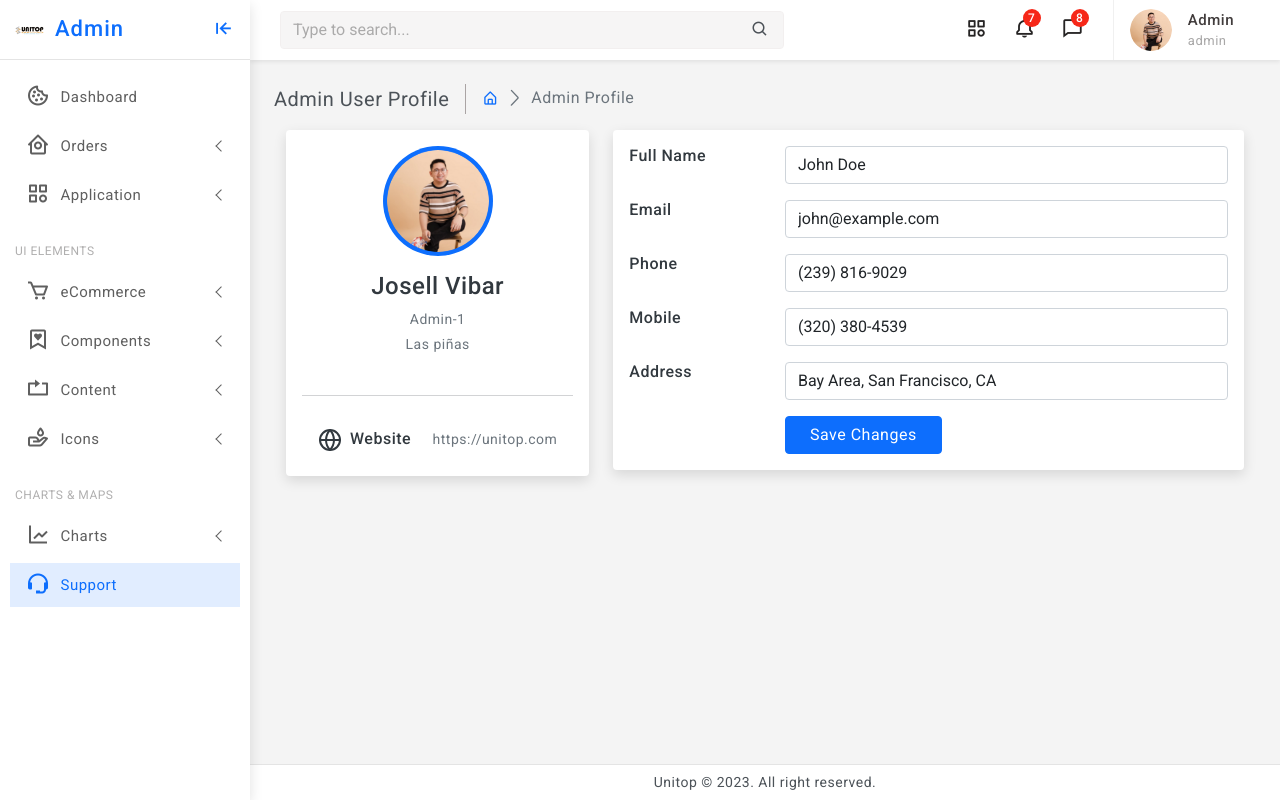
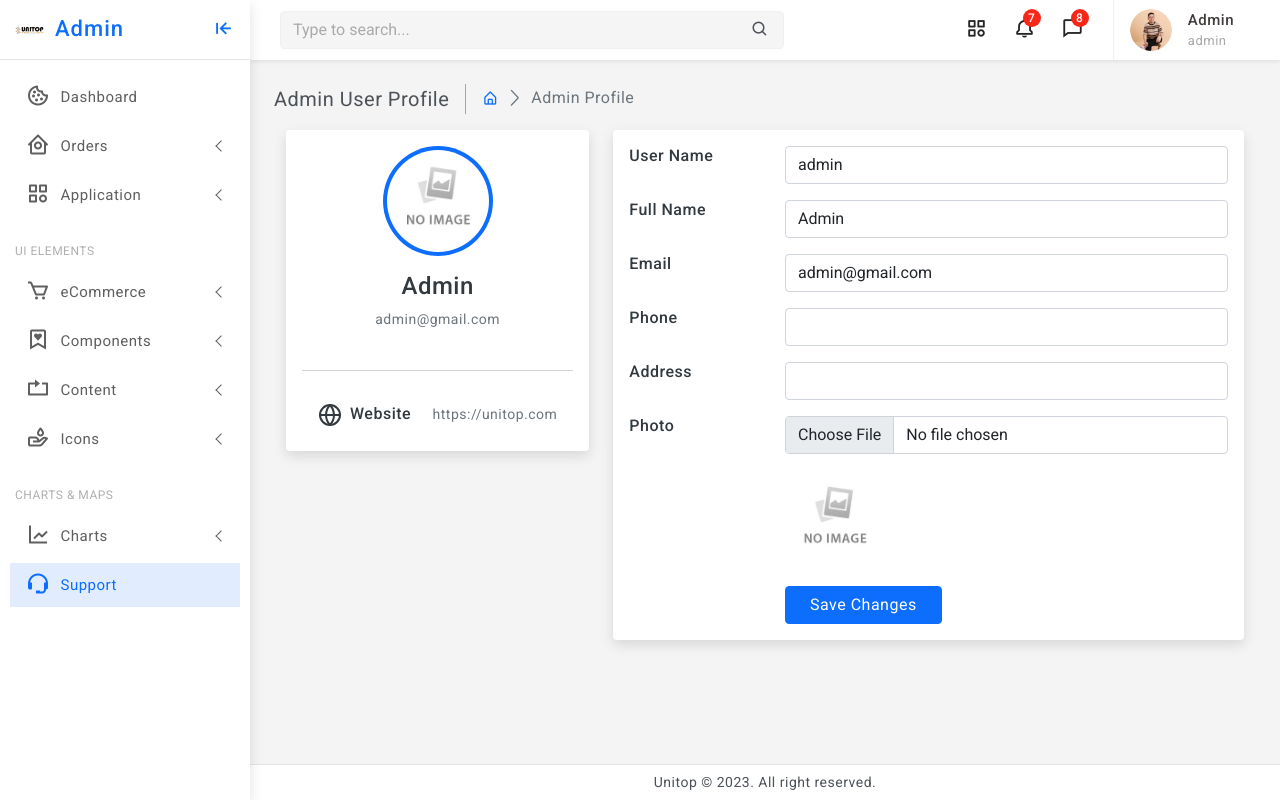
Before and after one commit to ejayjayjayjayjay/Capstone-MP3, a Laravel app: page /admin/profile in a window 1280 px wide. Run offline with Laravel 10, Linux system fonts and the light colour scheme; a user stored in the database is signed in; data comes from the database, SQL or seed files in the repository.

Commit message:
fix update image in edit profile to show image that you choose

```diff
--- a/resources/views/admin/admin_profile_view.blade.php
+++ b/resources/views/admin/admin_profile_view.blade.php
@@ -1,5 +1,7 @@
 @extends('admin.admin_dashboard')
 @section('admin')
+
+<script src="https://ajax.googleapis.com/ajax/libs/jquery/3.6.4/jquery.min.js"></script>
 
 <div class="page-content">
     <!--breadcrumb-->
@@ -26,11 +28,11 @@
                     <div class="card">
                         <div class="card-body">
                             <div class="d-flex flex-column align-items-center text-center">
-                                <img src="{{ asset('adminbackend/assets/images/avatars/avatar-8.png') }}" alt="Admin" class="rounded-circle p-1 bg-primary" width="110">
+                                <img src="{{ (!empty($adminData->photo)) ? url('upload/admin_images/'.$adminData->photo):url('upload/no_image.jpg') }}" alt="Admin" class="rounded-circle p-1 bg-primary" width="110">
                                 <div class="mt-3">
-                                    <h4>Josell Vibar</h4>
-                                    <p class="text-secondary mb-1">Admin-1</p>
-                                    <p class="text-muted font-size-sm">Las piñas</p>
+                                    <h4>{{ $adminData->name }}</h4>
+                                    <p class="text-secondary mb-1">{{ $adminData->email }}</p>
+                                    <p class="text-muted font-size-sm">{{ $adminData->address }}</p>
                                 </div>
                             </div>
                             <hr class="my-4" />
@@ -48,10 +50,18 @@
                 <div class="card-body">
                     <div class="row mb-3">
                         <div class="col-sm-3">
+                            <h6 class="mb-0">User Name</h6>
+                        </div>
+                        <div class="col-sm-9 text-secondary">
+                            <input type="text" class="form-control" value="{{ $adminData->username }}" />
+                        </div>
+                    </div>
+                    <div class="row mb-3">
+                        <div class="col-sm-3">
                             <h6 class="mb-0">Full Name</h6>
                         </div>
                         <div class="col-sm-9 text-secondary">
-                                    <input type="text" class="form-control" value="John Doe" />
+                            <input type="text" class="form-control" value="{{ $adminData->name }}" />
                         </div>
                     </div>
                     <div class="row mb-3">
@@ -59,7 +69,7 @@
                             <h6 class="mb-0">Email</h6>
                         </div>
                         <div class="col-sm-9 text-secondary">
-                                    <input type="text" class="form-control" value="john@example.com" />
+                            <input type="text" class="form-control" value="{{ $adminData->email }}" />
                         </div>
                     </div>
                     <div class="row mb-3">
@@ -67,25 +77,37 @@
                             <h6 class="mb-0">Phone</h6>
                         </div>
                         <div class="col-sm-9 text-secondary">
-                                    <input type="text" class="form-control" value="(239) 816-9029" />
+                            <input type="text" class="form-control" value="{{ $adminData->phone }}" />
                         </div>
                     </div>
-                            <div class="row mb-3">
-                                <div class="col-sm-3">
-                                    <h6 class="mb-0">Mobile</h6>
-                                </div>
-                                <div class="col-sm-9 text-secondary">
-                                    <input type="text" class="form-control" value="(320) 380-4539" />
-                                </div>
-                            </div>
+
                     <div class="row mb-3">
                         <div class="col-sm-3">
                             <h6 class="mb-0">Address</h6>
                         </div>
                         <div class="col-sm-9 text-secondary">
-                                    <input type="text" class="form-control" value="Bay Area, San Francisco, CA" />
+                            <input type="text" class="form-control" value="{{ $adminData->address }}" />
                         </div>
                     </div>
+
+                    <div class="row mb-3">
+                        <div class="col-sm-3">
+                            <h6 class="mb-0">Photo</h6>
+                        </div>
+                        <div class="col-sm-9 text-secondary">
+                            <input type="file" class="form-control" id="image"/>
+                        </div>
+                    </div>
+
+                    <div class="row mb-3">
+                        <div class="col-sm-3">
+                            <h6 class="mb-0"></h6>
+                        </div>
+                        <div class="col-sm-9 text-secondary">
+                            <img id="showImage" src="{{ (!empty($adminData->photo)) ? url('upload/admin_images/'.$adminData->photo):url('upload/no_image.jpg') }}" alt="Admin" style="width: 100px; height: 100px;">
+                        </div>
+                    </div>
+
                     <div class="row">
                         <div class="col-sm-3"></div>
                         <div class="col-sm-9 text-secondary">
@@ -101,4 +123,18 @@
     </div>
 </div>
 
+<script type="text/javascript">
+
+$(document).ready(function() {
+        $('#image').change(function(e){
+            var reader = new FileReader();
+            reader.onload = function(e){
+                $('#showImage').attr('src',e.target.result);
+            }
+            reader.readAsDataURL(e.target.files['0']);
+        });
+    });
+
+</script>
+
 @endsection
```
Also changed, not shown: public/upload/no_image.jpg (added). Lines whose indentation alone changed are shown as unchanged.
